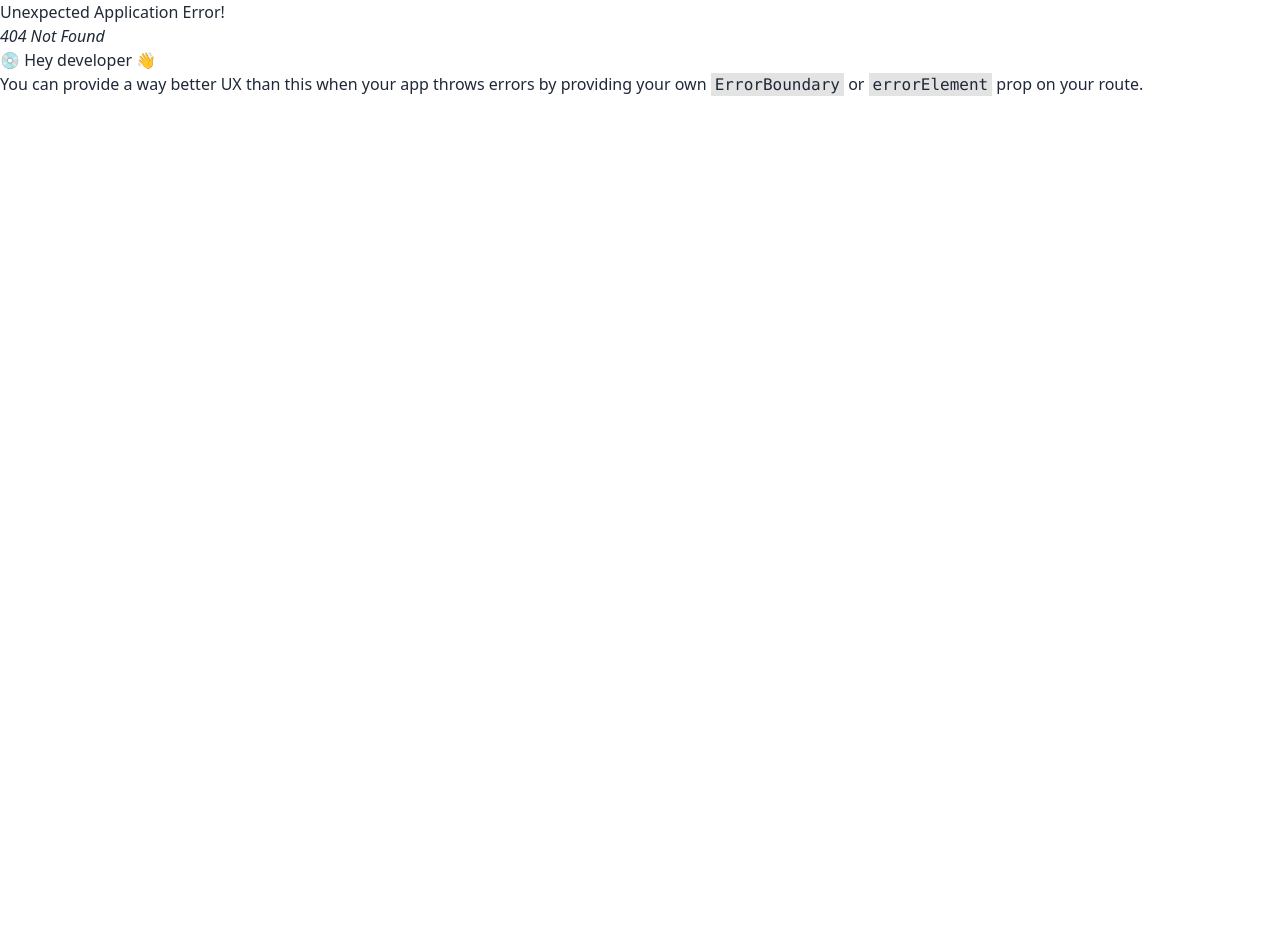
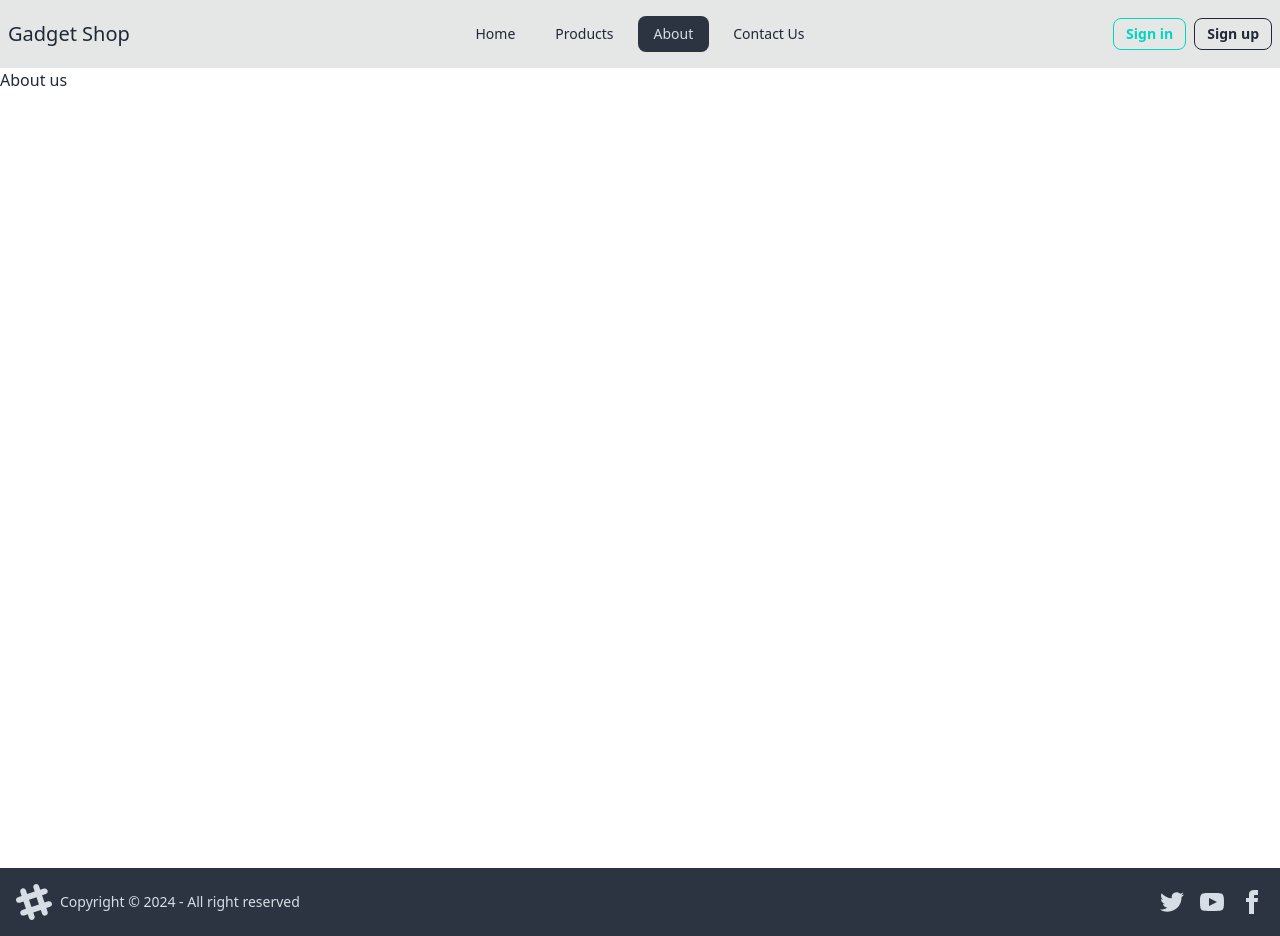
Before and after one commit to mdshakil04/gadget-shop-client, a React (Vite) app: page /about in a window 1280 px wide. Before the commit this address had no page. Before the commit the page ends 800 px from the top, so only its background shows below. Built offline with nearby package versions, Linux system fonts and the light colour scheme.

Commit message:
Part-4 done

```diff
--- a/src/components/Navbar.jsx
+++ b/src/components/Navbar.jsx
@@ -1,3 +1,5 @@
+import { NavLink } from "react-router-dom";
+
 const Navbar = () => {
   return (
     <div>
@@ -22,54 +24,43 @@ const Navbar = () => {
             </div>
             <ul
               tabIndex={0}
-              className="menu menu-sm dropdown-content bg-base-100 rounded-box z-[1] mt-3 w-52 p-2 shadow"
+              className="menu menu-sm dropdown-content bg-base-100 rounded-box z-[1] mt-3 w-52 p-2 gap-2 shadow"
             >
               <li>
-                <a>Item 1</a>
+                <NavLink to="/">Home</NavLink>
               </li>
               <li>
-                <a>Parent</a>
-                <ul className="p-2">
-                  <li>
-                    <a>Submenu 1</a>
-                  </li>
-                  <li>
-                    <a>Submenu 2</a>
-                  </li>
-                </ul>
+                <NavLink to="/">Products</NavLink>
               </li>
               <li>
-                <a>Item 3</a>
+                <NavLink to="/">About</NavLink>
+              </li>
+              <li>
+                <NavLink to="/">Contact Us</NavLink>
               </li>
             </ul>
           </div>
-          <a className="btn btn-ghost text-xl">Gadget Shop</a>
+          <h2 className=" text-xl">Gadget Shop</h2>
         </div>
         <div className="navbar-center hidden lg:flex">
-          <ul className="menu menu-horizontal px-1">
+          <ul className="menu menu-horizontal px-1 gap-2">
             <li>
-              <a>Item 1</a>
+              <NavLink to="/">Home</NavLink>
             </li>
             <li>
-              <details>
-                <summary>Parent</summary>
-                <ul className="p-2">
-                  <li>
-                    <a>Submenu 1</a>
-                  </li>
-                  <li>
-                    <a>Submenu 2</a>
-                  </li>
-                </ul>
-              </details>
+              <NavLink to="/products">Products</NavLink>
             </li>
             <li>
-              <a>Item 3</a>
+              <NavLink to="/about">About</NavLink>
+            </li>
+            <li>
+              <NavLink to="/contact">Contact Us</NavLink>
             </li>
           </ul>
         </div>
-        <div className="navbar-end">
-          <a className="btn">Button</a>
+        <div className="navbar-end gap-2">
+          <button className="btn btn-outline btn-sm btn-accent">Sign in</button>
+          <button className="btn btn-outline btn-sm">Sign up</button>
         </div>
       </div>
     </div>
--- /dev/null
+++ b/src/pages/About.jsx
@@ -0,0 +1,11 @@
+import React from 'react';
+
+const About = () => {
+    return (
+        <div>
+            <h1>About us</h1>
+        </div>
+    );
+};
+
+export default About;
--- /dev/null
+++ b/src/pages/Contact.jsx
@@ -0,0 +1,11 @@
+import React from 'react';
+
+const Contact = () => {
+    return (
+        <div>
+            <h1>Contact us</h1>
+        </div>
+    );
+};
+
+export default Contact;
--- /dev/null
+++ b/src/pages/Products.jsx
@@ -0,0 +1,11 @@
+import React from 'react';
+
+const Products = () => {
+    return (
+        <div>
+            <h1>Our all products</h1>
+        </div>
+    );
+};
+
+export default Products;
```
Also changed, not shown: src/routes/routes.jsx (+15 -0 lines).
